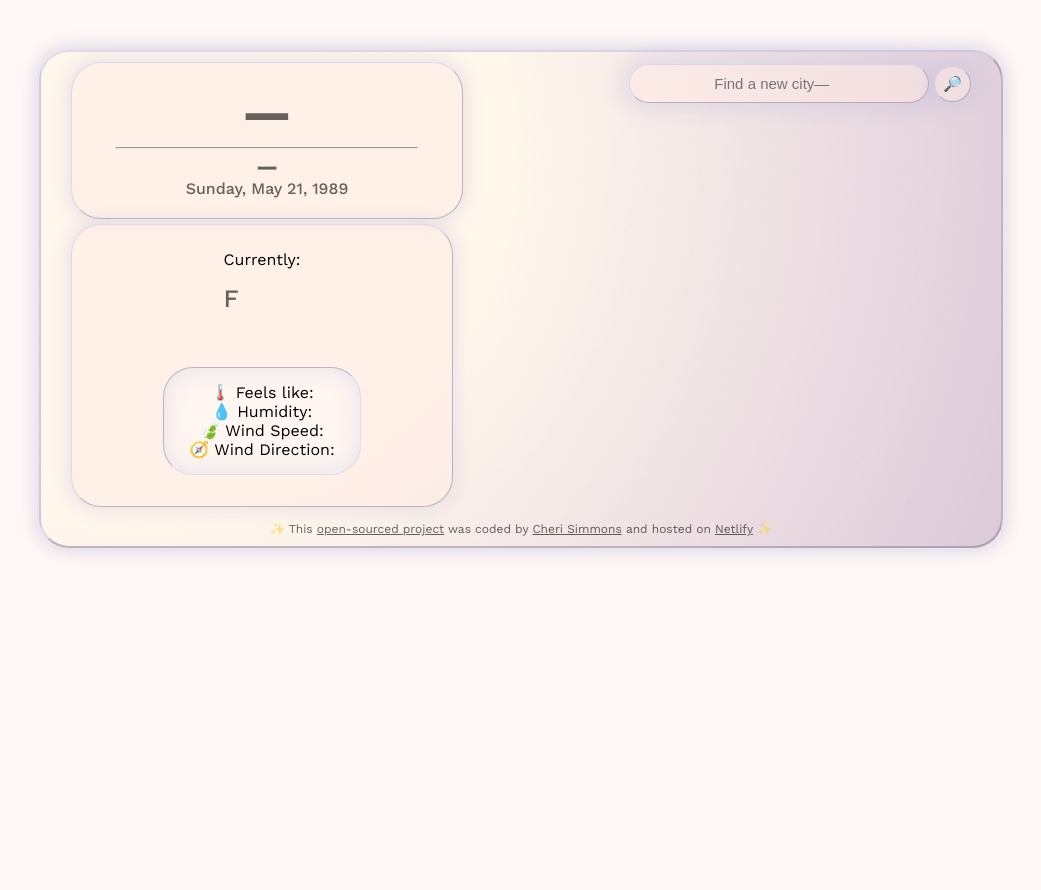
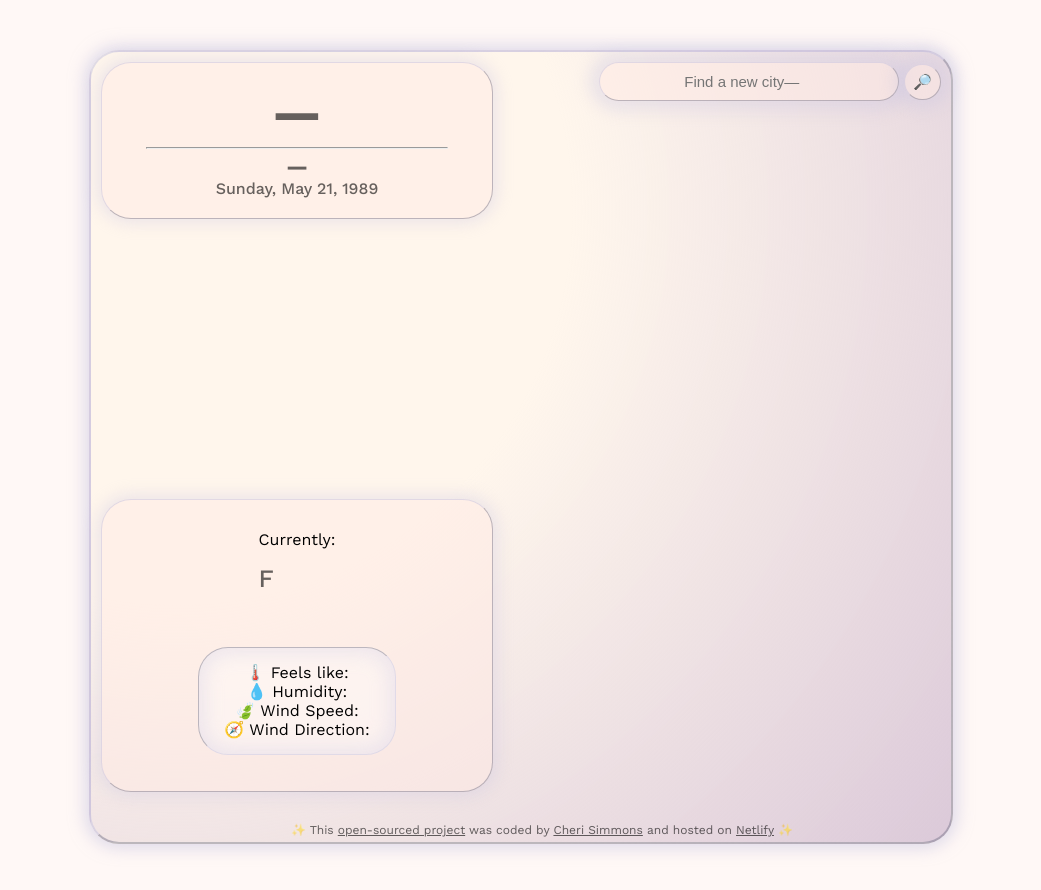
Before and after one commit to cheri-simmons/my-weather-app, a plain HTML site: page index.html in a window 1280 px wide. Shown: the whole page, without its empty margins (119-1160 px from the left). Before the commit the page ends 800 px from the top, so only its background shows below. Drawn offline with nearby package versions, Linux system fonts and the light colour scheme; no server answers.

Commit message:
* updated CSS positioning

```diff
--- a/src/styles.css
+++ b/src/styles.css
@@ -10,11 +10,13 @@ body {
     rgba(100, 46, 122, 0.23) 100.2%
   );
   border-radius: 30px;
-  width: 900px;
+  width: 800px;
+  height: 750px;
   padding: 30px 30px 10px 30px;
   margin: 50px auto;
   border: 2px outset rgba(196, 193, 224, 0.5);
   box-shadow: 0px 0px 15px 5px rgba(196, 193, 224, 0.5);
+  position: relative;
 }
 
 header {
@@ -24,8 +26,9 @@ header {
   text-align: center;
   border: 1px outset rgba(196, 193, 224, 0.5);
   border-radius: 30px;
-  position: relative;
-  bottom: 20px;
+  position: absolute;
+  top: 10px;
+  left: 10px;
   box-shadow: 0px 0px 15px 5px rgba(196, 193, 224, 0.3);
   color: rgba(0, 0, 0, 0.6);
 }
@@ -61,7 +64,9 @@ hr {
 footer {
   font-size: 12px;
   color: rgba(0, 0, 0, 0.6);
-  text-align: center;
+  position: absolute;
+  bottom: 5px;
+  left: 200px;
 }
 
 .current-conditions-container {
@@ -70,12 +75,13 @@ footer {
   align-items: center;
   width: 350px;
   background-color: rgba(255, 233, 227, 0.5);
-  padding: 15px;
+  padding: 20px;
   border: 1px outset rgba(196, 193, 224, 0.5);
   border-radius: 30px;
   box-shadow: 0px 0px 15px 5px rgba(196, 193, 224, 0.3);
-  position: relative;
-  bottom: 15px;
+  position: absolute;
+  bottom: 50px;
+  left: 10px;
 }
 
 .current-conditions {
@@ -108,9 +114,9 @@ footer {
 }
 
 .search-form {
-  float: right;
-  position: relative;
-  bottom: 175px;
+  position: absolute;
+  right: 10px;
+  top: 10px;
 }
 
 .search-input {
```
